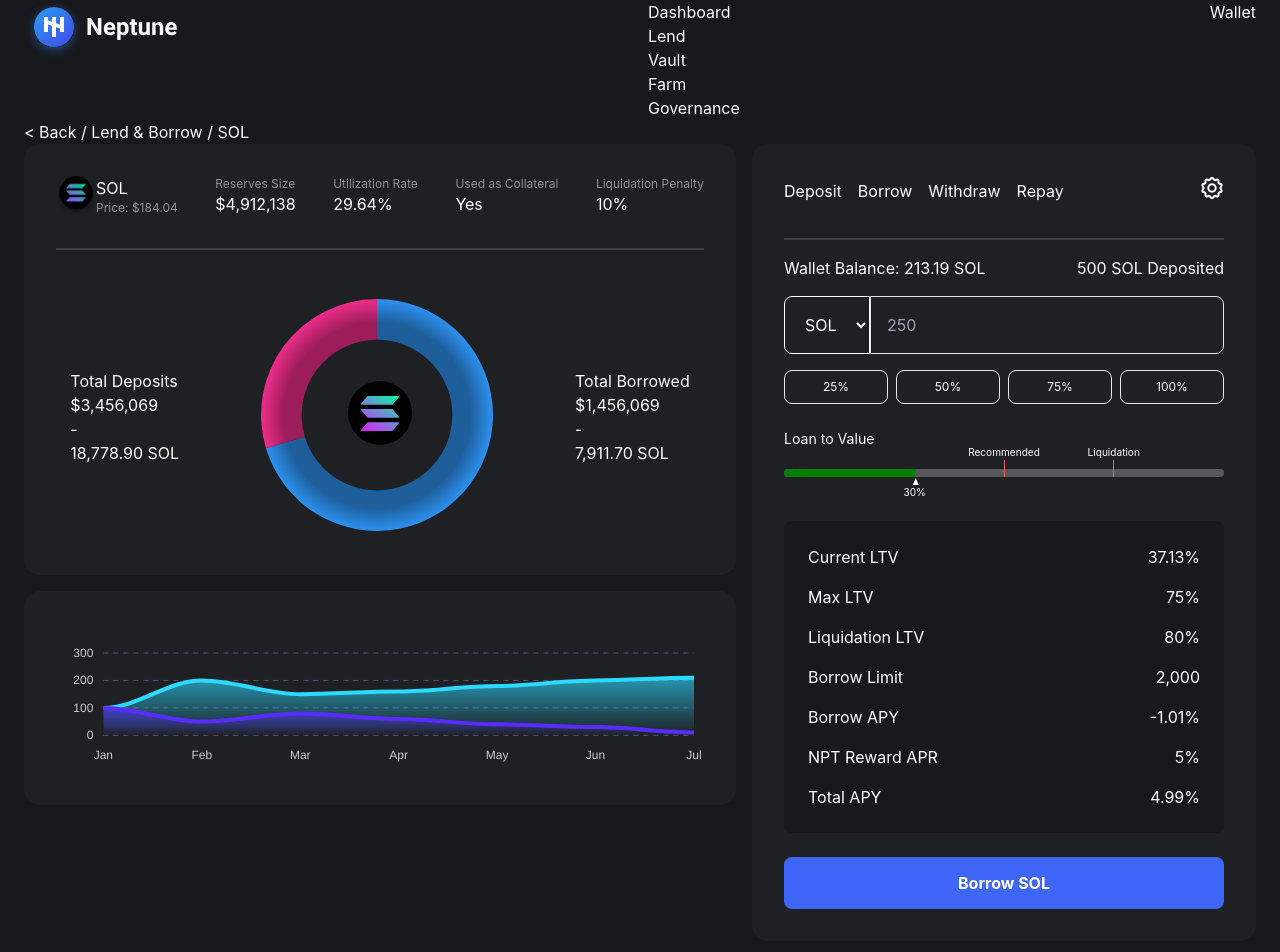
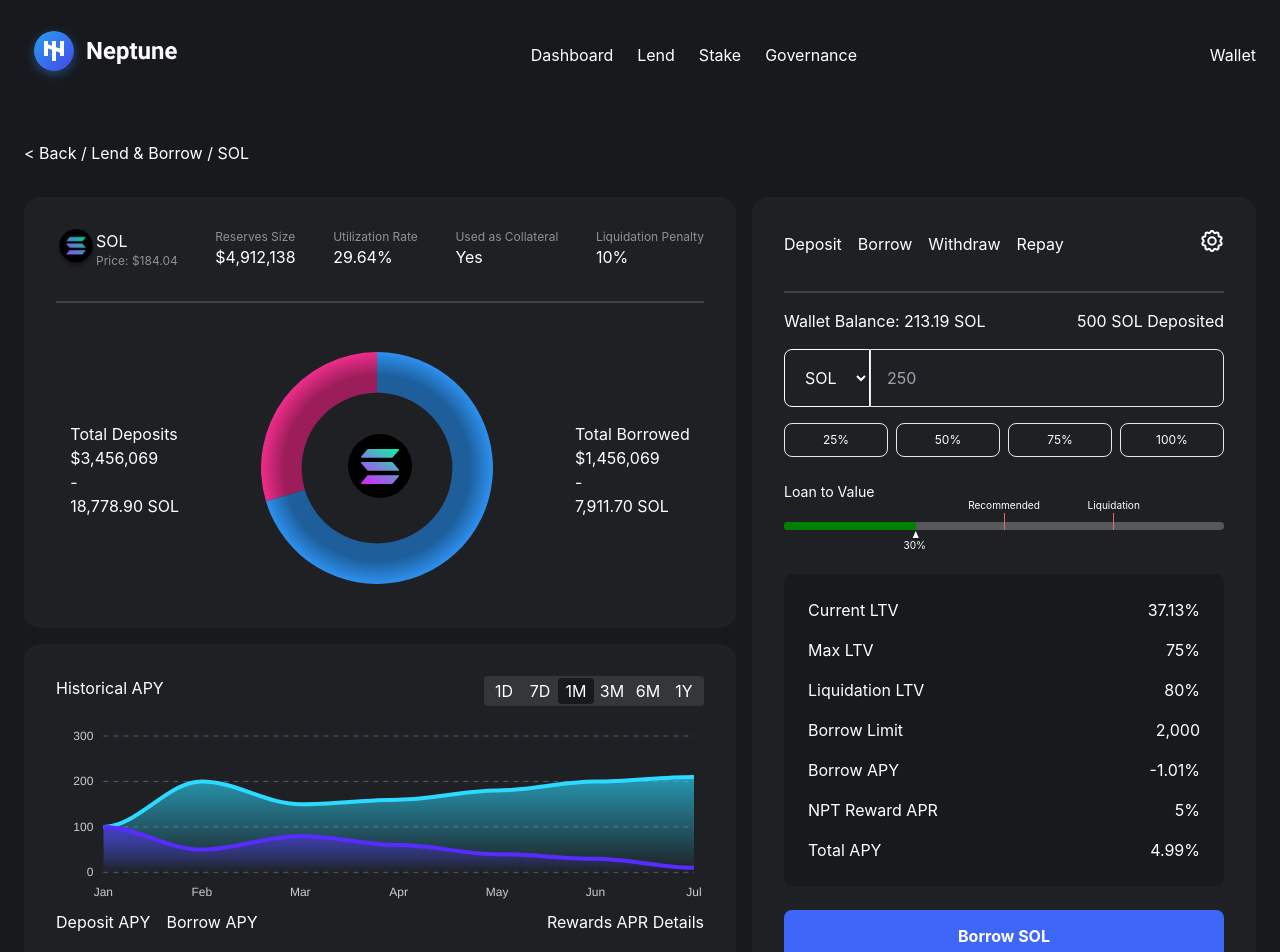
Before and after one commit to HollandPleskac/Neptune-Dapp, a Next.js app in the folder frontend_ui/: page / in a window 1280 px wide. Shown: the top 952 px of the page. Built offline with nearby package versions, Linux system fonts and the light colour scheme.

Commit message:
more updates

```diff
--- a/frontend_ui/components/LendAndBorrow/Stats/BottomDetails/index.tsx
+++ b/frontend_ui/components/LendAndBorrow/Stats/BottomDetails/index.tsx
@@ -1,12 +1,15 @@
+import cx from 'classnames';
+import { useState } from 'react';
+import Button from '../../../common/Button';
 import LineChart from './../../../common/LineChart';
 
 const lineChartDataDashboard = [
   {
-    name: "Mobile app testsets",
+    name: "Deposit APY",
     data: [100, 200, 150, 160, 180, 200, 210],
   },
   {
-    name: "Websites",
+    name: "Borrow APY",
     data: [100, 50, 80, 60, 40, 30, 10],
   },
 ];
@@ -86,12 +89,80 @@
   colors: ["#2CD9FF", "#582CFF"],
 };
 
+const historyButtons = ['1D', '7D', '1M', '3M', '6M', '1Y']
+
 const BottomDetails = () => {
+  const [historyButtons, setHistoryButtons] = useState([
+    {
+      text: '1D',
+      active: false
+    },
+    {
+      text: '7D',
+      active: false
+    },
+    {
+      text: '1M',
+      active: true
+    },
+    {
+      text: '3M',
+      active: false
+    },
+    {
+      text: '6M',
+      active: false
+    },
+    {
+      text: '1Y',
+      active: false
+    },
+  ])
+
+  const handleClickHistoryButton = (activeButton: { text: string, active: boolean }) => {
+    const newButtons = historyButtons.map((hb) => {
+      if (hb.text === activeButton.text) {
+        return {
+          ...hb,
+          active: true
+        }
+      }
+      return {
+        ...hb,
+        active: false
+      }
+    })
+    setHistoryButtons(newButtons)
+  }
+
   return (
-    <LineChart
-      lineChartData={lineChartDataDashboard}
-      lineChartOptions={lineChartOptionsDashboard}
-    />
+    <>
+      <div className='flex justify-between w-full'>
+        <span>Historical APY</span>
+        <div className='flex bg-gray-light rounded p-2px'>
+          {
+            historyButtons.map((hb, i) => (
+              <Button key={i} text={hb.text} onClick={() => handleClickHistoryButton(hb)}
+                className={cx({
+                  'neptune-button__bg-gray-light-small': !hb.active,
+                  'neptune-button__bg-gray-light-small-active': hb.active,
+                })} />
+            ))
+          }
+        </div>
+      </div>
+      <LineChart
+        lineChartData={lineChartDataDashboard}
+        lineChartOptions={lineChartOptionsDashboard}
+      />
+      <div className='flex justify-between w-full'>
+        <div className='flex'>
+          <span className='mr-4'>Deposit APY</span>
+          <span>Borrow APY</span>
+        </div>
+        <div>Rewards APR Details</div>
+      </div>
+    </>
   )
 }
 
--- a/frontend_ui/components/common/Button/button.module.scss
+++ b/frontend_ui/components/common/Button/button.module.scss
@@ -6,4 +6,16 @@
     font-weight: bold;
     margin-top: 24px;
   }
+  &__bg-gray-light-small {
+    width: 36px;
+    height: 26px;
+    border-radius: 4px;
+    @apply bg-gray-light;
+  }
+  &__bg-gray-light-small-active {
+    width: 36px;
+    height: 26px;
+    border-radius: 4px;
+    @apply bg-dark-primary;
+  }
 }
--- a/frontend_ui/components/common/Button/index.tsx
+++ b/frontend_ui/components/common/Button/index.tsx
@@ -1,16 +1,17 @@
 import cx from 'classnames'
 import styles from './button.module.scss'
 
-const Button = ({ text, color, className }: Props) => {
+const Button = ({ text, color, className, onClick }: Props) => {
   return (
-    <button className={cx(color, styles[className])}>{text}</button>
+    <button className={cx(color, styles[className])} onClick={onClick}>{text}</button>
   )
 }
 
 type Props = {
   text: string,
-  color: string,
-  className: string
+  color?: string,
+  className: string,
+  onClick?: () => void
 }
 
 export default Button
--- a/frontend_ui/components/common/Navbar/index.tsx
+++ b/frontend_ui/components/common/Navbar/index.tsx
@@ -1,13 +1,12 @@
 import WhiteLogo from './../../../assets/WhiteLogo'
 const Navbar = () => {
   return (
-    <nav className="flex justify-between text-white">
+    <nav className="flex justify-between text-white items-center mt-6 mb-14">
       <WhiteLogo />
-      <ul>
-        <li>Dashboard</li>
-        <li>Lend</li>
-        <li>Vault</li>
-        <li>Farm</li>
+      <ul className='flex justify-between'>
+        <li className='mr-6'>Dashboard</li>
+        <li className='mr-6'>Lend</li>
+        <li className='mr-6'>Stake</li>
         <li>Governance</li>
       </ul>
       <p>Wallet</p>
--- a/frontend_ui/pages/index.tsx
+++ b/frontend_ui/pages/index.tsx
@@ -15,7 +15,7 @@
 
       <div className="w-body mx-auto">
         <Navbar />
-        <h5 >{`< Back / Lend & Borrow / SOL`}</h5>
+        <h5 className='mb-8'>{`< Back / Lend & Borrow / SOL`}</h5>
         <main className="flex justify-between">
           <Stats />
           <RightDetails />
--- a/frontend_ui/styles/globals.css
+++ b/frontend_ui/styles/globals.css
@@ -10,7 +10,6 @@
   color: #fff;
   height: 100%;
   min-height: 100%;
-  min-width: 100vw;
   @apply bg-dark-primary;
 }
 
--- a/frontend_ui/tailwind.config.js
+++ b/frontend_ui/tailwind.config.js
@@ -16,6 +16,9 @@
         },
         blue: {
           light: "#3E66F9"
+        },
+        gray: {
+          light: "#353639"
         }
       },
       width: {
@@ -23,6 +26,9 @@
         dashboardLeft: "44.5rem",
         dashboardRight: "31.5rem",
         "104px": "6.5rem"
+      },
+      padding: {
+        '2px': '2px'
       },
       fontSize: {
         "10px": "0.63rem",
```
